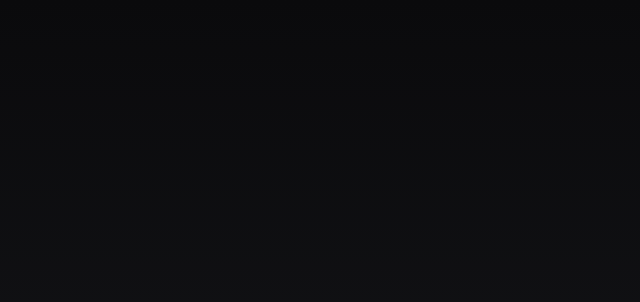
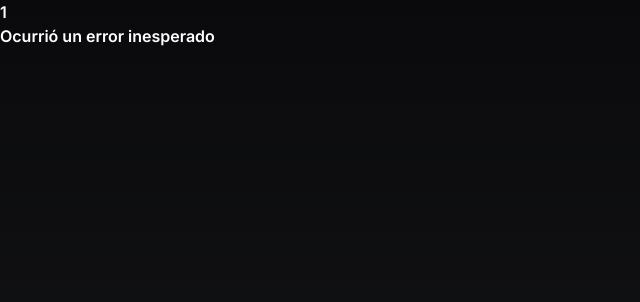
Before and after one commit to Eliasusu/Fullstack-app-Waby, a React (Vite) app in the folder client/: page /error/1 in a window 1280 px wide. Before the commit this address had no page. Shown: the top 302 px of the page, without its empty margins (0-640 px from the left). Built offline with nearby package versions, Linux system fonts and the light colour scheme.

Commit message:
Se agregó página de errores

```diff
--- a/client/src/App.tsx
+++ b/client/src/App.tsx
@@ -14,6 +14,7 @@
 import Profile from './pages/User/main.tsx';
 import { FormProvider, useForm } from 'react-hook-form';
 import GoalsPage from './pages/Goals/GoalsPage.tsx';
+import ErrorPage from './pages/Errors/ErrorPage.tsx';
 
 
 
@@ -21,13 +22,13 @@
   const methods = useForm();
 
   return (
+    <BrowserRouter>
       <AuthProvider>
         <FormProvider {...methods}>
           <MuscleGroupProvider>
             <TrainingMethodProvider>
               <TrainingProvider>
                 <ExerciseProvider>
-                <BrowserRouter>
                   <div className="flex flex-col h-full">
                     <Routes>
                       <Route path='/' element={<Welcome />} />
@@ -40,14 +41,16 @@
                         <Route path='/profile' element={<Profile />} />
                         <Route path='/goals' element={<GoalsPage />} />
                       </Route>
+                      <Route path='/error/:code' element={<ErrorPage />} />
+                      <Route path='*' element={<ErrorPage code={404} />} />
                     </Routes>
                   </div>
-                </BrowserRouter>
                 </ExerciseProvider>
               </TrainingProvider>
             </TrainingMethodProvider>
           </MuscleGroupProvider>
         </FormProvider>
       </AuthProvider>
+    </BrowserRouter>
   );
 }
--- /dev/null
+++ b/client/src/lib/useErrorHandler.tsx
@@ -0,0 +1,13 @@
+import { useNavigate } from 'react-router-dom';
+
+const useErrorHandler = () => {
+    const navigate = useNavigate();
+
+    const handleError = (error: { code: number; message?: string }) => {
+        navigate(`/error/${error.code}`, { state: { message: error.message } });
+    };
+
+    return handleError;
+};
+
+export default useErrorHandler;
--- /dev/null
+++ b/client/src/pages/Errors/ErrorPage.tsx
@@ -0,0 +1,23 @@
+import { useParams } from 'react-router-dom';
+
+const errorMessages: Record<number, string> = {
+    404: 'Página no encontrada, volvete a tu cueva',
+    400: 'Solicitud incorrecta, escribí bien, HDP',
+    500: 'Error interno del servidor, exploto todo',
+    403: 'Acceso denegado, vola loquitaaa',
+};
+
+const ErrorPage = ({ code, message }: { code?: number, message?: string }) => {
+    const params = useParams<{ code: string }>();
+    const errorCode = code || parseInt(params.code || '404', 10);
+    const errorMessage = message || errorMessages[errorCode] || 'Ocurrió un error inesperado';
+
+    return (
+        <div className="flex flex-col items-center justify-center h-screen">
+            <h1 className="text-4xl font-bold text-red-500">{errorCode}</h1>
+            <p className="text-xl mt-4">{errorMessage}</p>
+        </div>
+    );
+};
+
+export default ErrorPage;
--- a/client/src/users/auth.context.tsx
+++ b/client/src/users/auth.context.tsx
@@ -3,6 +3,8 @@
 import { getProfileRequest, registerRequest, loginRequest, verifyTokenRequest, updateProfileRequest, deleteProfileRequest } from "@/users/auth.api.ts";
 import Cookie from "js-cookie";
 import { User } from "@/users/user.type.ts";
+import useErrorHandler from "@/lib/useErrorHandler.tsx";
+
 
 type userPropsUpdate = {
     username: string,
@@ -59,6 +61,7 @@
     const [allDataUser, setAllDataUser] = useState(null)
     const [isAuthenticated, setIsAuthenticated] = useState(false);
     const [errors, setErrors] = useState<{ message: string }[]>([]);
+    const handleError = useErrorHandler();
 
     const signUp = async (user: User) => {
         try {
@@ -67,7 +70,9 @@
             setIsAuthenticated(true);
             // eslint-disable-next-line @typescript-eslint/no-explicit-any
         } catch (error: any) {
-            setErrors(error.response.data);
+            setErrors(error.response.data)
+            console.log(error.response.data[1])
+            handleError({ code: error.response.status, message: error.response.data });
         }
     };
 
```
Lines whose indentation alone changed are shown as unchanged.
